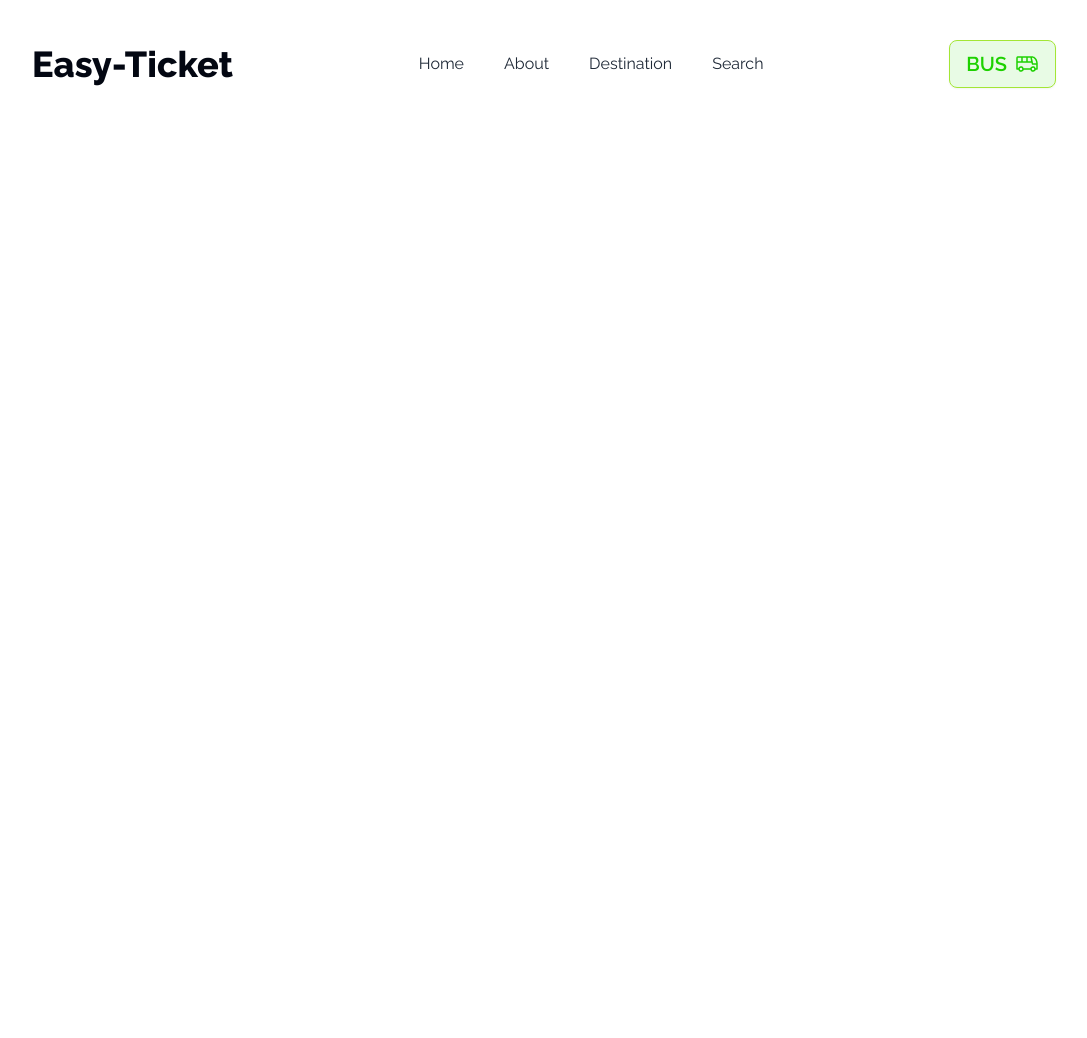
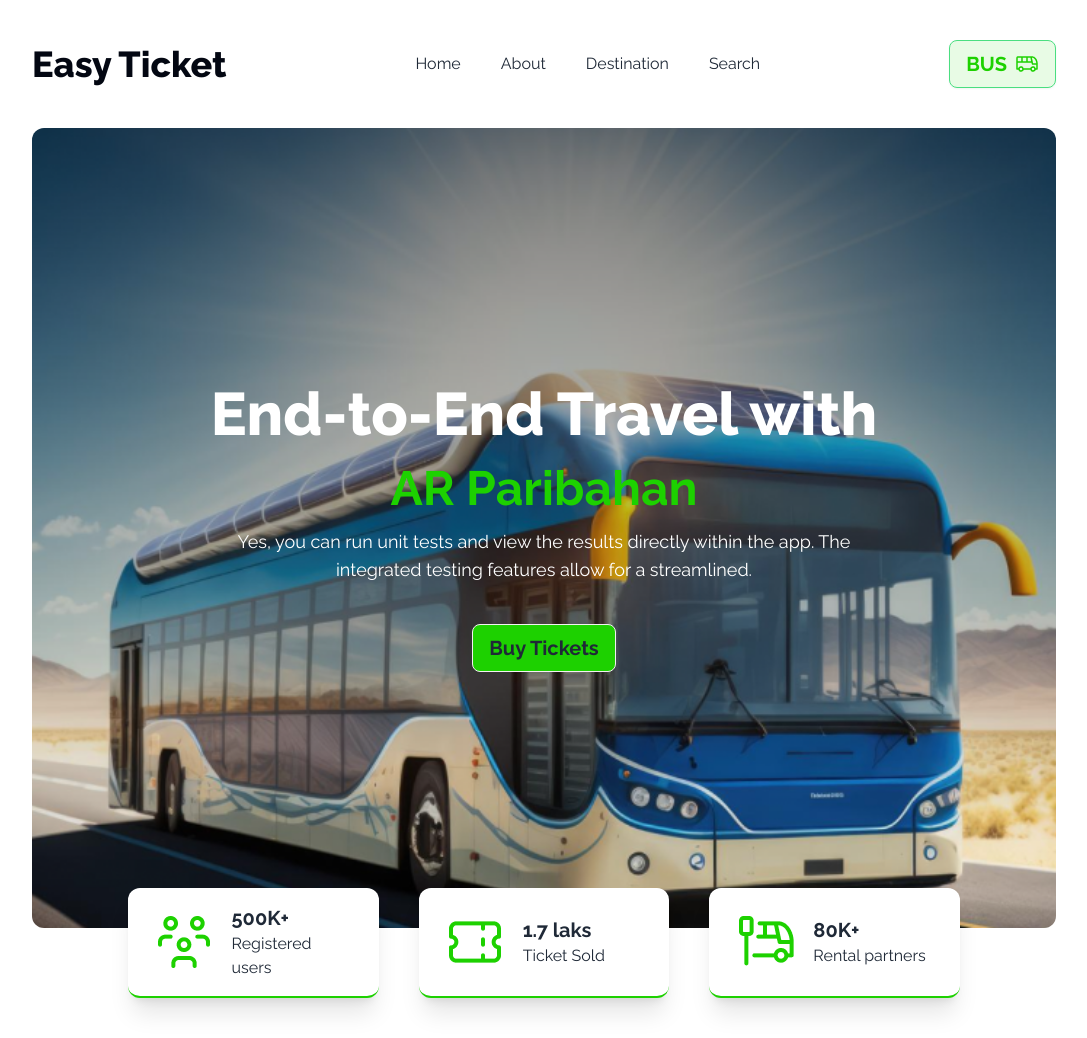
Before and after one commit to ashiqurAlways/smart-ticketing-A5, a plain HTML site: page index.html in a window 1280 px wide. Shown: the whole page, without its empty margins (96-1183 px from the left). Before the commit the page ends 800 px from the top, so only its background shows below. Drawn offline with nearby package versions, Linux system fonts and the light colour scheme.

Commit message:
addede banner section

```diff
--- a/index.html
+++ b/index.html
@@ -24,7 +24,7 @@
 <body class="mx-32 my-10">
   <header>
     <nav class="flex justify-between items-center">
-      <h1 class="text-[#030712] text-4xl font-extrabold">Easy-Ticket</h1>
+      <h1 class="text-[#030712] text-4xl font-extrabold">Easy Ticket</h1>
       <div>
         <ul class="flex justify-between gap-10 cursor-pointer ">
           <li>Home</li>
@@ -33,14 +33,52 @@
           <li>Search</li>
         </ul>
       </div>
-      <div>
-        <button class="btn text-xl text-[#1DD100] bg-[#1DD1001A] border-lime-400">BUS
-          <img src="images/bus-icon.png" alt="">
-        </button>
-      </div>
+      <button class="btn text-xl font-bold text-[#1DD100] bg-[#1DD1001A] border-green-400">BUS
+        <img src="images/bus-icon.png" alt="">
+      </button>
     </nav>
     <!-- banner section -->
-
+    <section>
+      <div class="hero min-h-screen mt-10 rounded-xl bg-[url(images/banner.png)]">
+        <div class="text-center">
+          <h1 class="text-white text-6xl font-extrabold   ">End-to-End Travel with</h1>
+          <h2 class="text-[#1DD100] text-5xl font-bold mt-5 ">AR Paribahan</h2>
+          <p class="text-white text-lg font-normal mt-4">Yes, you can run unit tests and view the results directly
+            within the app. The <br> integrated testing features allow for a streamlined.</p>
+          <button class="btn bg-[#1DD100] text-xl font-bold mt-10">Buy Tickets</button>
+        </div>
+      </div>
+      <!-- banner card -->
+      <div class=" flex gap-10 px-24 -mt-10">
+        <div class="stat flex items-center shadow-xl bg-white rounded-xl border-b-2 border-[#1DD100]">
+            <div>
+                <img src="./images/people.png" alt="">
+            </div>
+            <div>
+               <h3 class="font-bold text-xl">500K+</h3>
+                <p>Registered users</p>
+            </div>
+        </div>
+        <div class="stat flex items-center shadow-xl bg-white rounded-xl border-b-2 border-[#1DD100]">
+            <div>
+                <img src="./images/ticket-cupon.png" alt="">
+            </div>
+            <div>
+                <h3 class="font-bold text-xl">1.7 laks</h3>
+                <p>Ticket Sold</p>
+            </div>
+        </div>
+        <div class="stat flex items-center shadow-xl bg-white rounded-xl border-b-2 border-[#1DD100]">
+            <div>
+                <img src="./images/stoppage.png" alt="">
+            </div>
+            <div>
+                <h3 class="font-bold text-xl">80K+</h3>
+                <p>Rental partners</p>
+            </div>
+        </div>
+    </div>
+    </section>
   </header>
 
 
```
